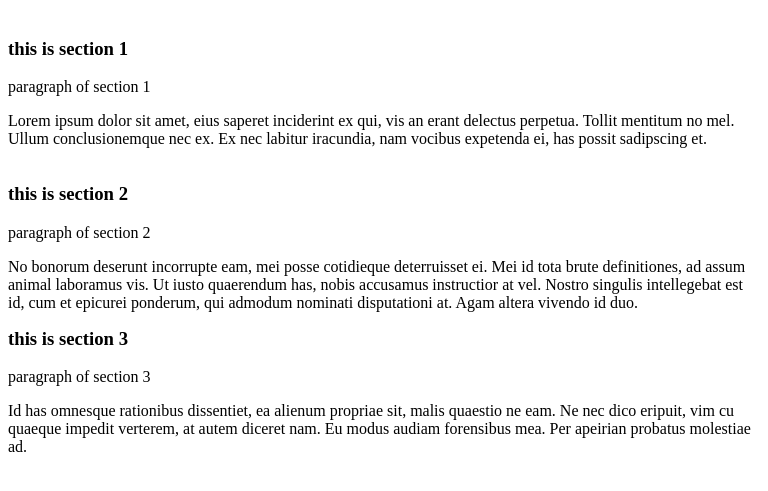
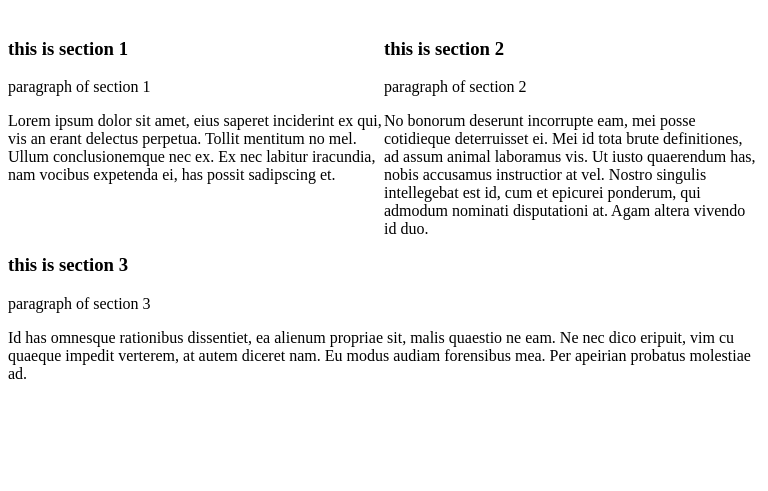
Before and after one commit to twilightspike/musical-doodle, a plain HTML site: page index.html in a window 768 px wide. Shown: the part 61-552 px from the top of the page. Drawn offline with Linux system fonts and the light colour scheme.

Commit message:
Update module2.css

```diff
--- a/css/module2.css
+++ b/css/module2.css
@@ -7,8 +7,7 @@
 }
 @media screen and (min-width: 768px) and (max-width: 991px){
   .box{width:100%;}
-  .box1{float:left;}
-  .box2{float:right;}
+  .box1,.box2{width:calc(100% / 2);float:left;}
   /*.box1{width:50%;float:left;}*/
   /*/*.box2{width:50%;float:right;}*/*/
   /*.box2{width:50%;float:left;}*/
```
